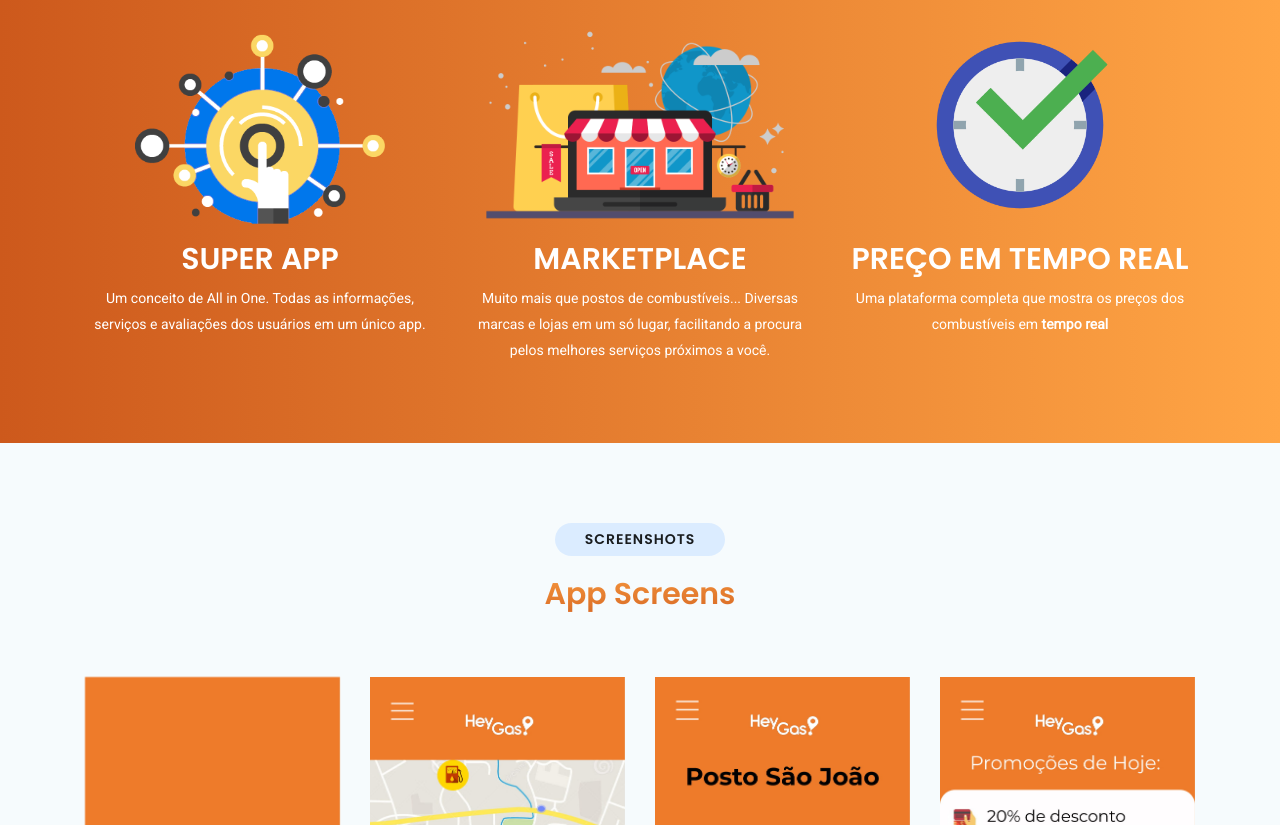
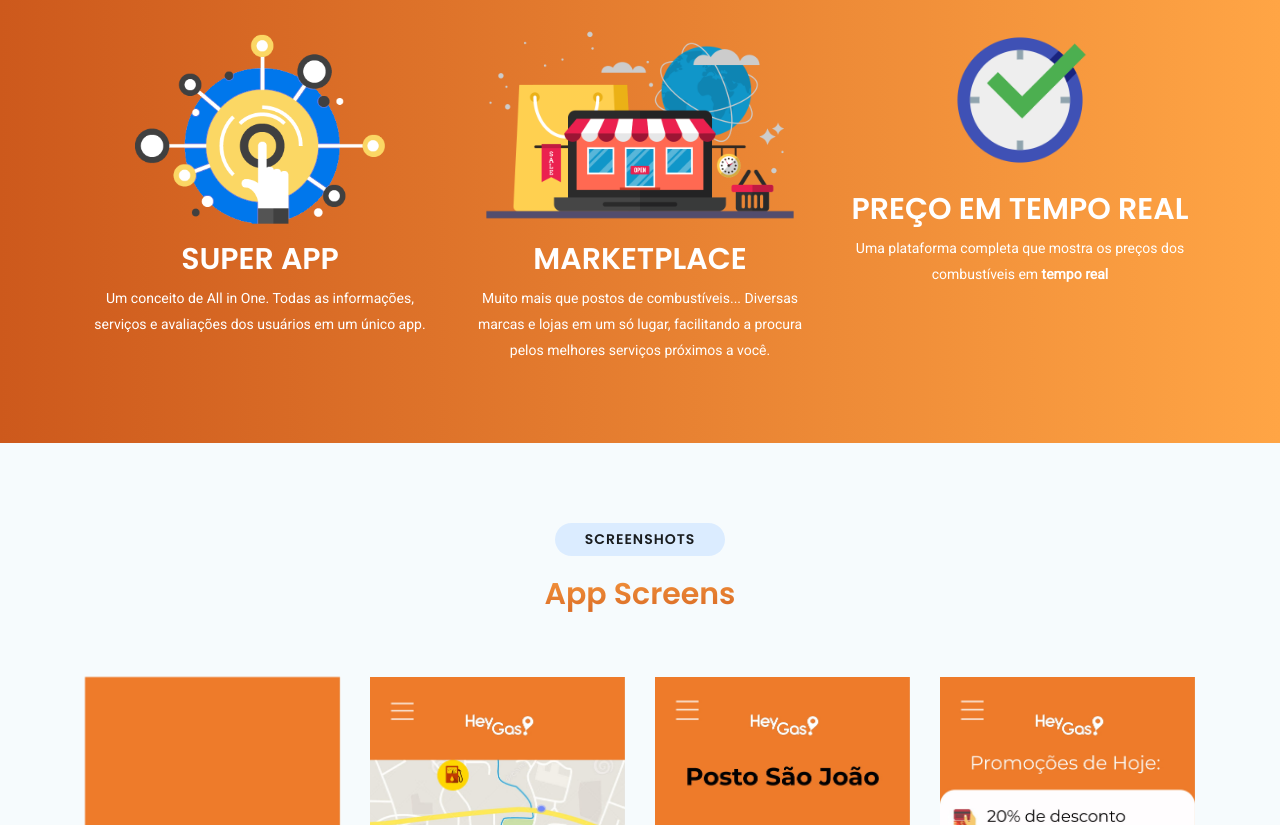
Before and after one commit to LFSousa/HeyGas-page, a plain HTML site: page index.html in a window 1280 px wide. Shown: the part 1479-2304 px from the top of the page. Drawn offline with Linux system fonts and the light colour scheme; files whose address does not match are found by name.

Commit message:
Update index.html

```diff
--- a/index.html
+++ b/index.html
@@ -202,7 +202,7 @@
             </div>
             <div class="col-md-4 col-sm-4">
                 <div class="video-promo-content text-center">
-                  <img src="temporeal.png" style="  height: 200px;">
+                  <img src="temporeal.png" style="  height: 150px;">
                   <h2 class="mt-3 wow zoomIn" data-wow-duration="1000ms" data-wow-delay="100ms">Preço em tempo real</h2>
                   <p>Uma plataforma completa que mostra os preços dos combustíveis em <b>tempo real</b></p>
                 </div>
```
